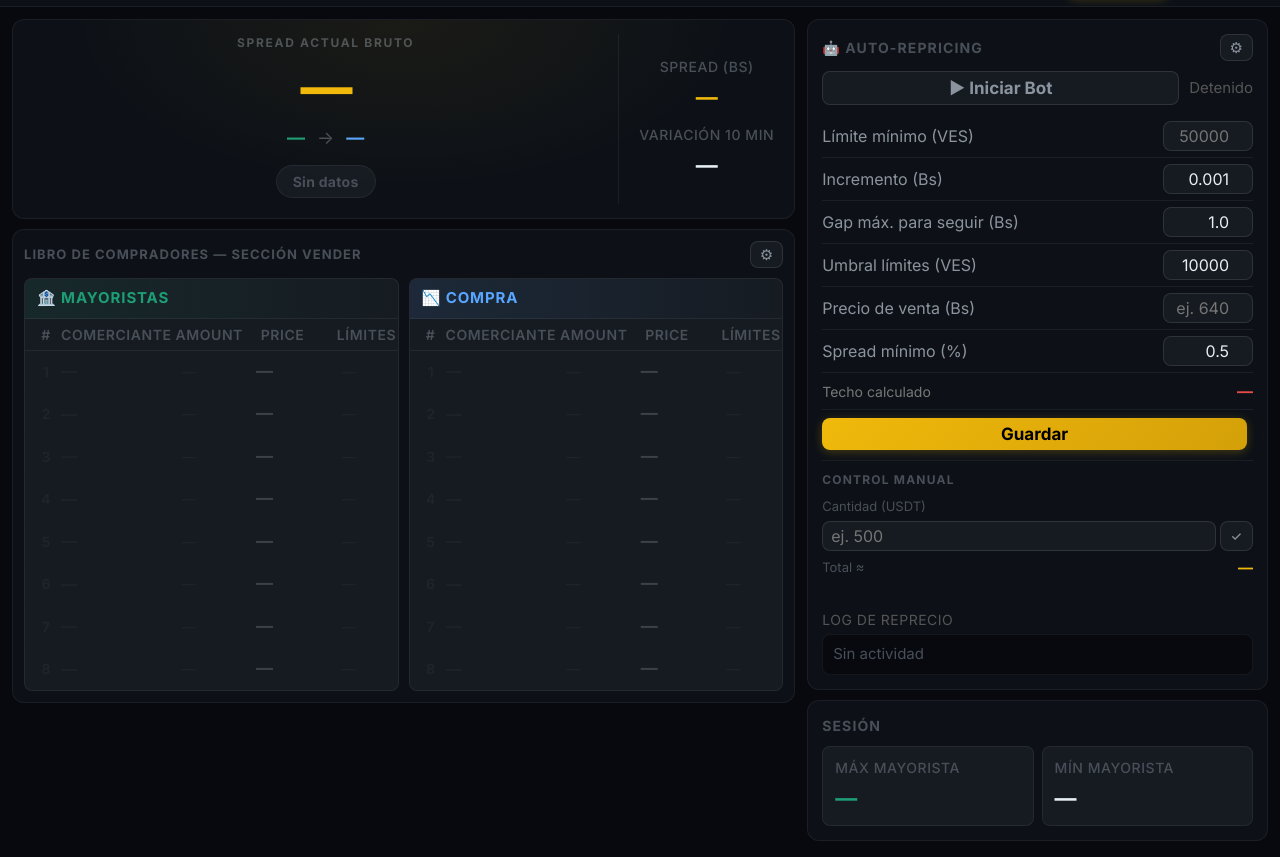
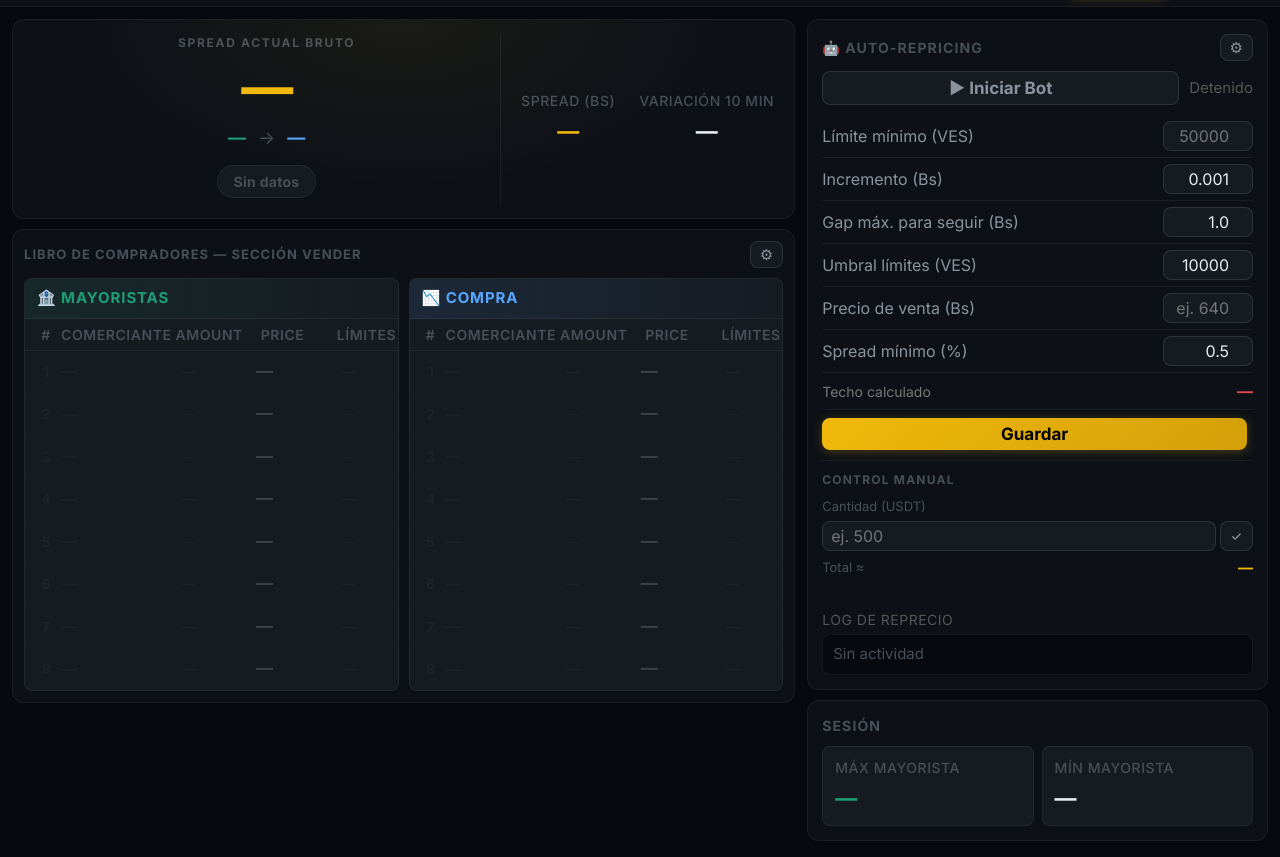
Before and after one commit to KisuShotto15/kisushotto-site, a website built with Vite: page p2p-monitor/index.html in a window 1280 px wide. Shown: the part 45-902 px from the top of the page. Built offline with nearby package versions, Linux system fonts and the light colour scheme.

Commit message:
feat(p2p): hero stats horizontal on desktop, vertical on mobile

```diff
--- a/p2p-monitor/index.html
+++ b/p2p-monitor/index.html
@@ -121,6 +121,8 @@ body {
   align-items: start;
 }
 @media(max-width:900px){ .layout { grid-template-columns: 1fr; } }
+.hero-stats { display:flex; flex-direction:row; justify-content:center; gap:24px; padding-left:20px; border-left:1px solid var(--border); }
+@media(max-width:900px){ .hero-stats { flex-direction:column; gap:10px; min-width:130px; } }
 .col { display: flex; flex-direction: column; gap: 10px; }
 
 /* ── Panels ─────────────────────────────────────────── */
@@ -482,9 +484,9 @@ input:focus {
         <span id="hero-small-lbl" style="display:none"></span>
       </div>
       <!-- Right: stats -->
-      <div style="display:flex;flex-direction:column;justify-content:center;gap:10px;padding-left:20px;border-left:1px solid var(--border);min-width:130px">
-        <div><div class="sc-l">Spread (Bs)</div><div class="sc-v y" id="st-diff" style="font-size:22px;font-weight:700">—</div></div>
-        <div><div class="sc-l">Variación 10 min</div><div class="sc-v" id="st-delta" style="font-size:22px;font-weight:700">—</div></div>
+      <div class="hero-stats">
+        <div style="display:flex;flex-direction:column;justify-content:center"><div class="sc-l">Spread (Bs)</div><div class="sc-v y" id="st-diff" style="font-size:22px;font-weight:700">—</div></div>
+        <div style="display:flex;flex-direction:column;justify-content:center"><div class="sc-l">Variación 10 min</div><div class="sc-v" id="st-delta" style="font-size:22px;font-weight:700">—</div></div>
       </div>
     </div>
 
```
